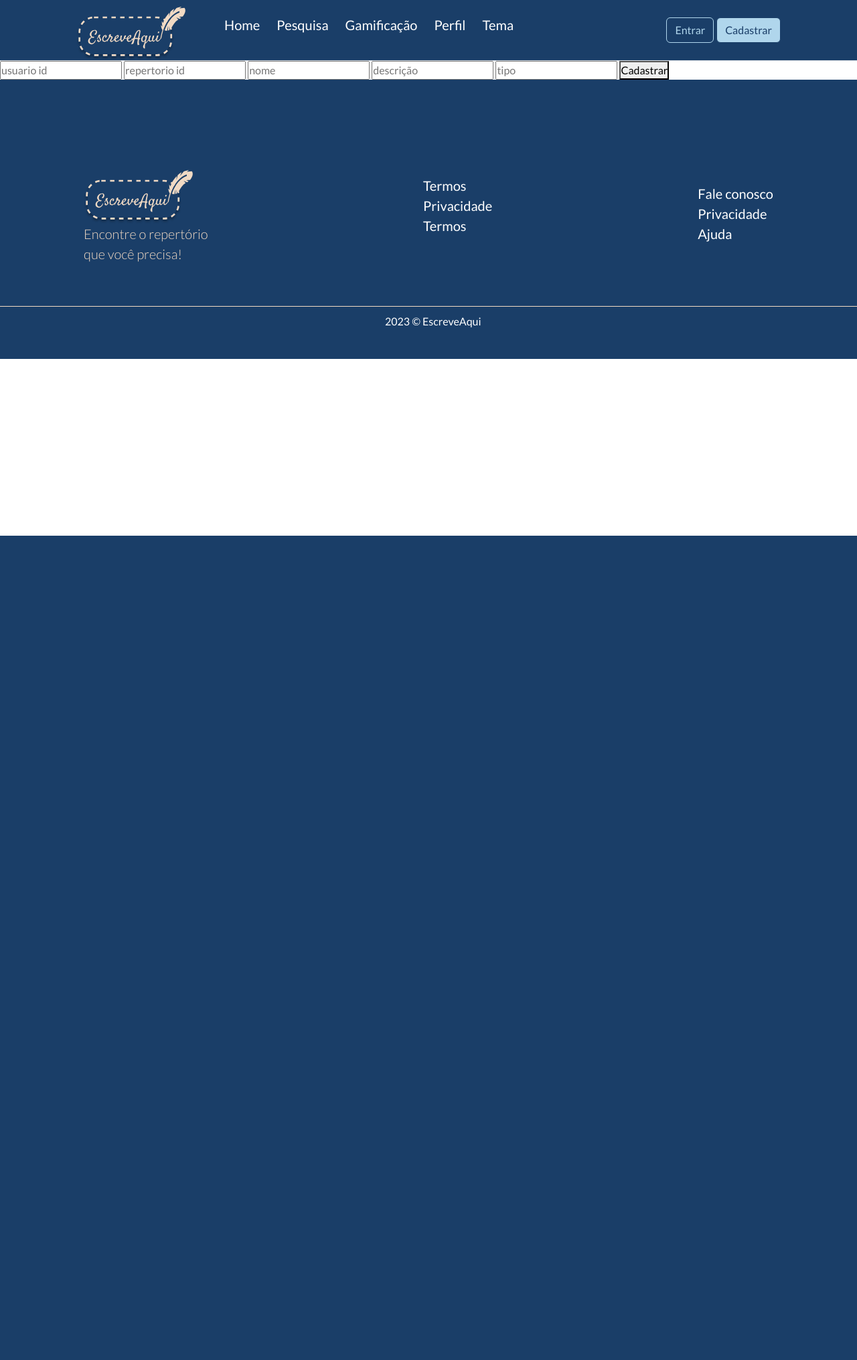
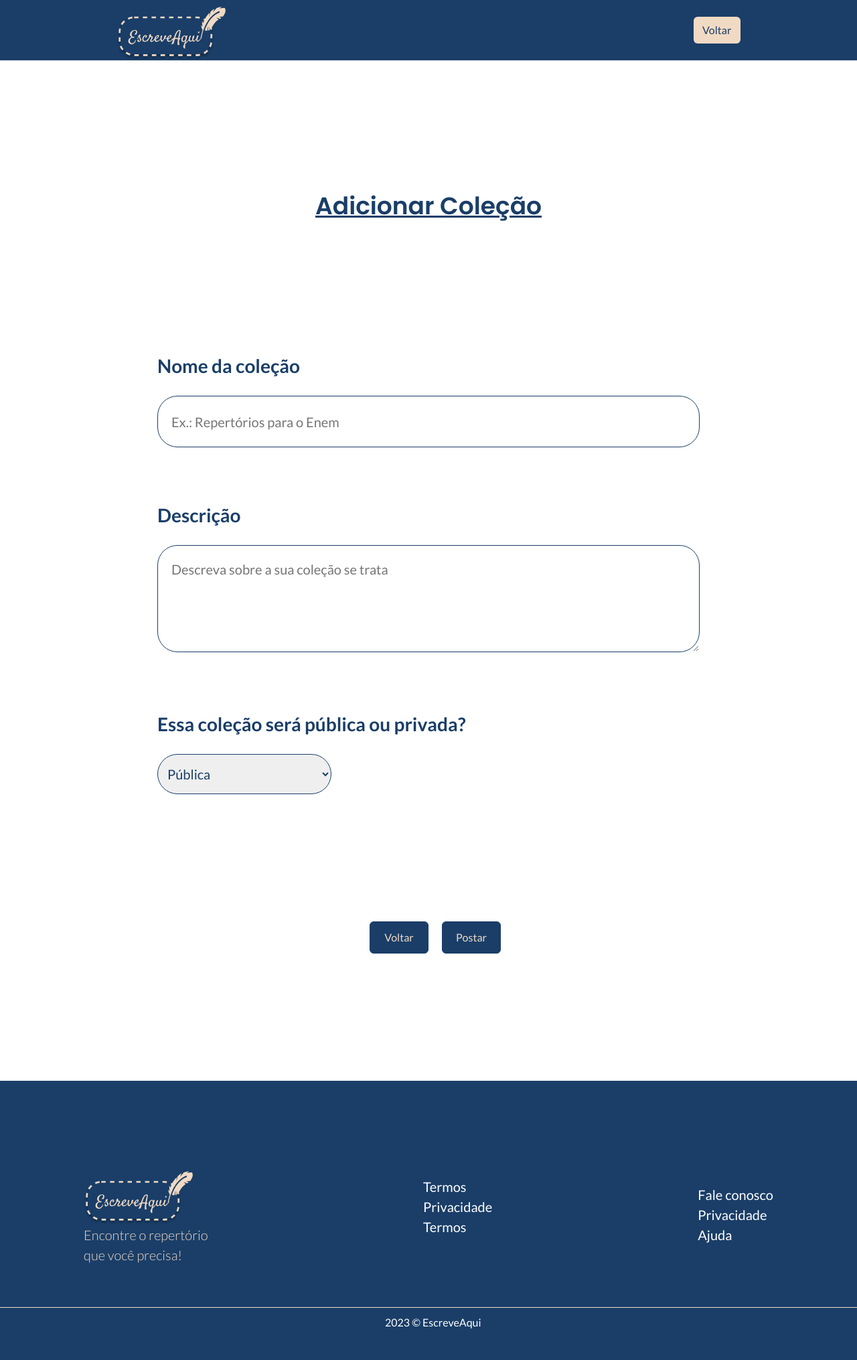
Before and after one commit to Paulo-Ricardodev/EscreveAqui, a Flask app: page /colecao/criar in a window 1280 px wide. Shown: the whole page at 67% size. Before the commit the page ends 800 px from the top, so only its background shows below. Run offline with Flask 3, Linux system fonts and the light colour scheme.

Commit message:
Adicionando tela de colecao_cadastro

```diff
--- a/templates/colecao_cadastro.html
+++ b/templates/colecao_cadastro.html
@@ -1,12 +1,44 @@
-{% extends 'base.html' %}
+
+{% extends 'base_add.html' %}
 {% block conteudo %}
 
-  <form  method='post' action = '/colecao/criar' >
-    <input type="number" placeholder='usuario id' name = 'usuario_id'>
-    <input type="number" placeholder='repertorio id' name = 'repertorio_id'>
-    <input type="text" placeholder='nome' name = 'nome'>
-    <input type="text" placeholder = 'descrição' name = 'descricao'>
-    <input type="text" placeholder='tipo' name = 'tipo'>
-    <button type='submit'> Cadastrar </button>
-  </form>
+{% block links %}
+  <link rel="stylesheet" href="{{url_for('static', filename = 'style/add_conteudo.css')}}">
 {% endblock %}
+
+<div class="d-flex justify-content-center fw-semibold margem">
+  <div class="subtitulo underline ">Adicionar Coleção</div>
+</div>
+
+<div class="d-flex justify-content-center fw-semibold margem">
+
+  <div>
+
+    <form method='post' action = '/colecao/criar' enctype="multipart/form-data">
+
+       <div class="subtitulo2">Nome da coleção</div> <br>
+       <div><input type="text" name='nome' class="input texto" placeholder="Ex.: Repertórios para o Enem" maxlength="10"></div>
+
+      <div class="subtitulo2 margem2">Descrição</div> <br>
+      <textarea name="descricao" class="input texto descricao" placeholder="Descreva sobre a sua coleção se trata" id="" cols="30" rows="10" required></textarea>
+
+      <div class="subtitulo2 margem2">Essa coleção será pública ou privada? </div> <br>
+      <div>
+        <select class="tipo_repertorio" name="tipo">
+          <option class="option_select" value="publica">Pública</option>
+          <option class="option_select" value="privada">Privada</option>
+        </select>
+      </div>
+
+      <div class="margem d-flex justify-content-center">
+        <button type="submit" class="btn botao">Voltar</button>
+        <button type="submit" class="btn botao">Postar</button>
+      </div>
+
+    </form>
+
+  </div>
+
+</div>
+
+{% endblock %}
```
